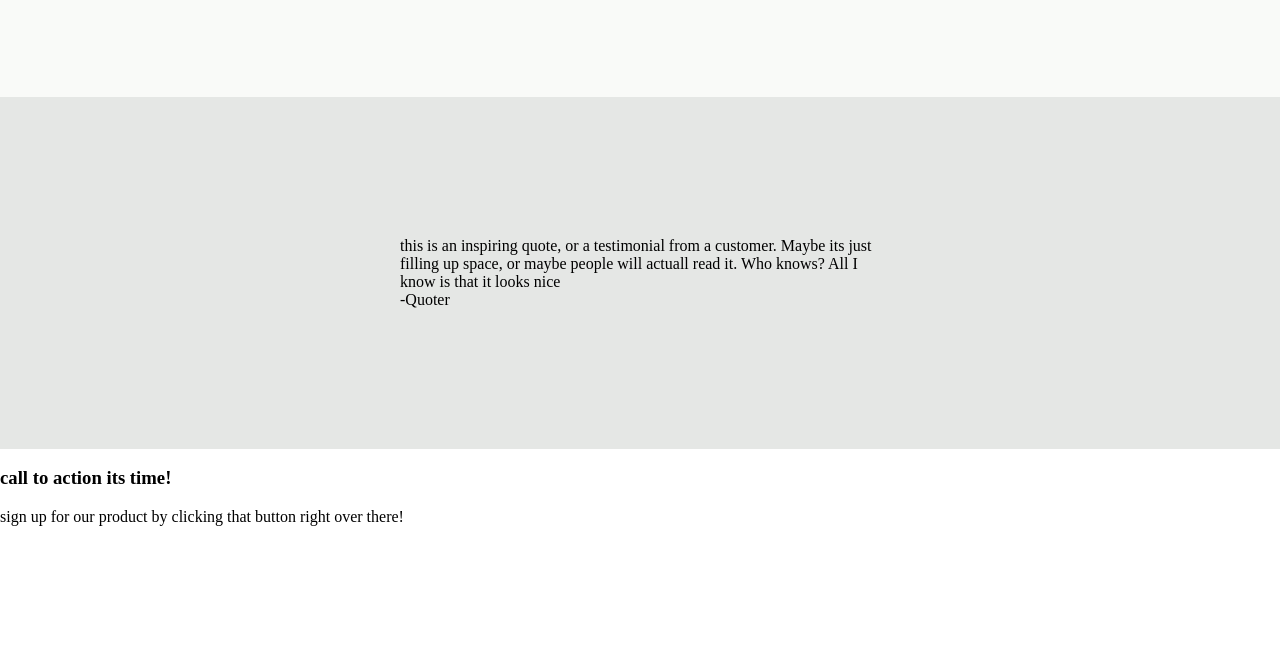
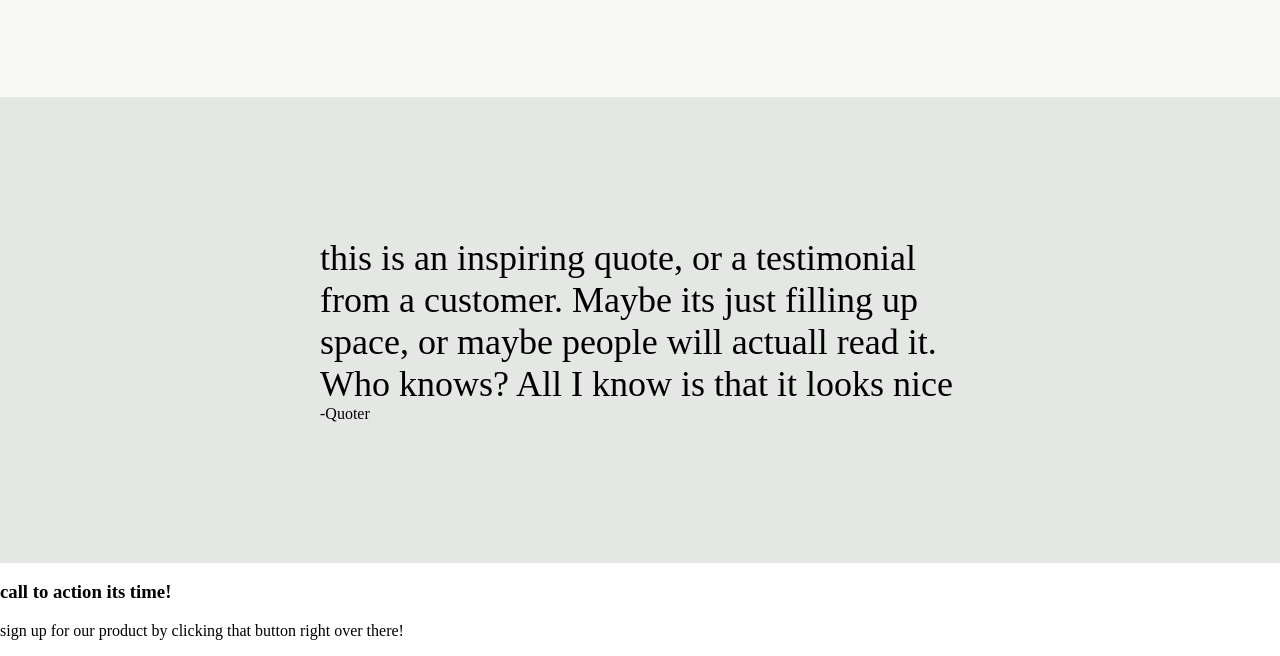
Before and after one commit to maskedhomosapien/odin-landingpage, a plain HTML site: page index.html in a window 1280 px wide. Shown: the part 646-1302 px from the top of the page. Before the commit the page ends 1188 px from the top, so only its background shows below. Drawn offline with Linux system fonts and the light colour scheme.

Commit message:
Add font size for quote

```diff
--- a/project.css
+++ b/project.css
@@ -79,9 +79,9 @@ color: #F9FAF8;
 display: flex;
 flex-direction: column;
 background: #e5e7e5;
-padding: 140px 400px;
+padding: 140px 320px;
 }
 
 .one {
-
+font-size: 36px;
 }
```
